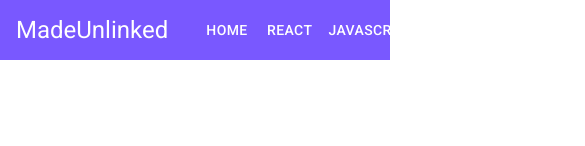
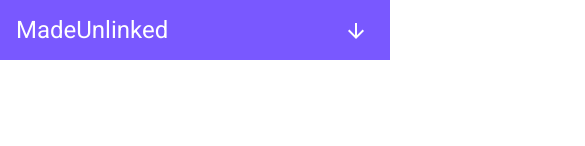
Before and after one commit to benzend/react-portfolio, a React (Create React App) app: page /blog in a window 390 px wide. Shown: the top 146 px of the page, 585 px wide, since content can reach past the window. Built offline with nearby package versions, Linux system fonts and the light colour scheme.

Commit message:
added navbar extender

```diff
--- a/src/pages/blog-page/components/BlogNav.js
+++ b/src/pages/blog-page/components/BlogNav.js
@@ -1,10 +1,13 @@
+import { useState } from "react";
 import {
   Box,
   makeStyles,
   Container,
   Typography,
   Button,
+  IconButton,
 } from "@material-ui/core";
+import { ArrowDownward } from "@material-ui/icons";
 import { Link } from "react-router-dom";
 
 import { LinkMenu } from "./blog-nav-components/LinkMenu";
@@ -21,6 +24,25 @@ const useStyles = makeStyles((theme) => ({
     width: "100%",
     zIndex: 20,
     background: "#653FFFdd",
+    [theme.breakpoints.down("sm")]: {
+      overFlow: "hidden",
+      "&.open": {
+        height: "300px",
+      },
+    },
+  },
+  arrowDownwardContainer: {
+    display: "none",
+    [theme.breakpoints.down("sm")]: {
+      display: "block",
+      position: "fixed",
+      right: "10px",
+      top: "7px",
+      color: "white",
+      "&.active": {
+        transform: "translateY(200px) rotate(180deg)",
+      },
+    },
   },
   container: {
     display: "flex",
@@ -32,6 +54,13 @@ const useStyles = makeStyles((theme) => ({
     justifyContent: "space-around",
     alignItems: "center",
     width: "50%",
+    [theme.breakpoints.down("sm")]: {
+      flexDirection: "column",
+      display: "none",
+      "&.active": {
+        display: "flex",
+      },
+    },
   },
   link: {
     color: "white",
@@ -43,17 +72,33 @@ const useStyles = makeStyles((theme) => ({
 }));
 
 export const BlogNav = () => {
-  const { root, container, links, link, title } = useStyles();
+  const [open, setOpen] = useState(false);
+  const {
+    root,
+    container,
+    links,
+    link,
+    title,
+    arrowDownwardContainer,
+  } = useStyles();
 
   return (
-    <Box className={root} component="nav">
+    <Box className={open ? root + " open" : root} component="nav">
+      <IconButton
+        onClick={() => setOpen(!open)}
+        className={
+          open ? arrowDownwardContainer + " active" : arrowDownwardContainer
+        }
+      >
+        <ArrowDownward />
+      </IconButton>
       <Container className={container}>
         <Box>
           <Typography className={title} variant="h5">
             MadeUnlinked
           </Typography>
         </Box>
-        <Box className={links}>
+        <Box className={open ? links + " active" : links}>
           <Button>
             <Link to="/blog" className={link}>
               Home
```
